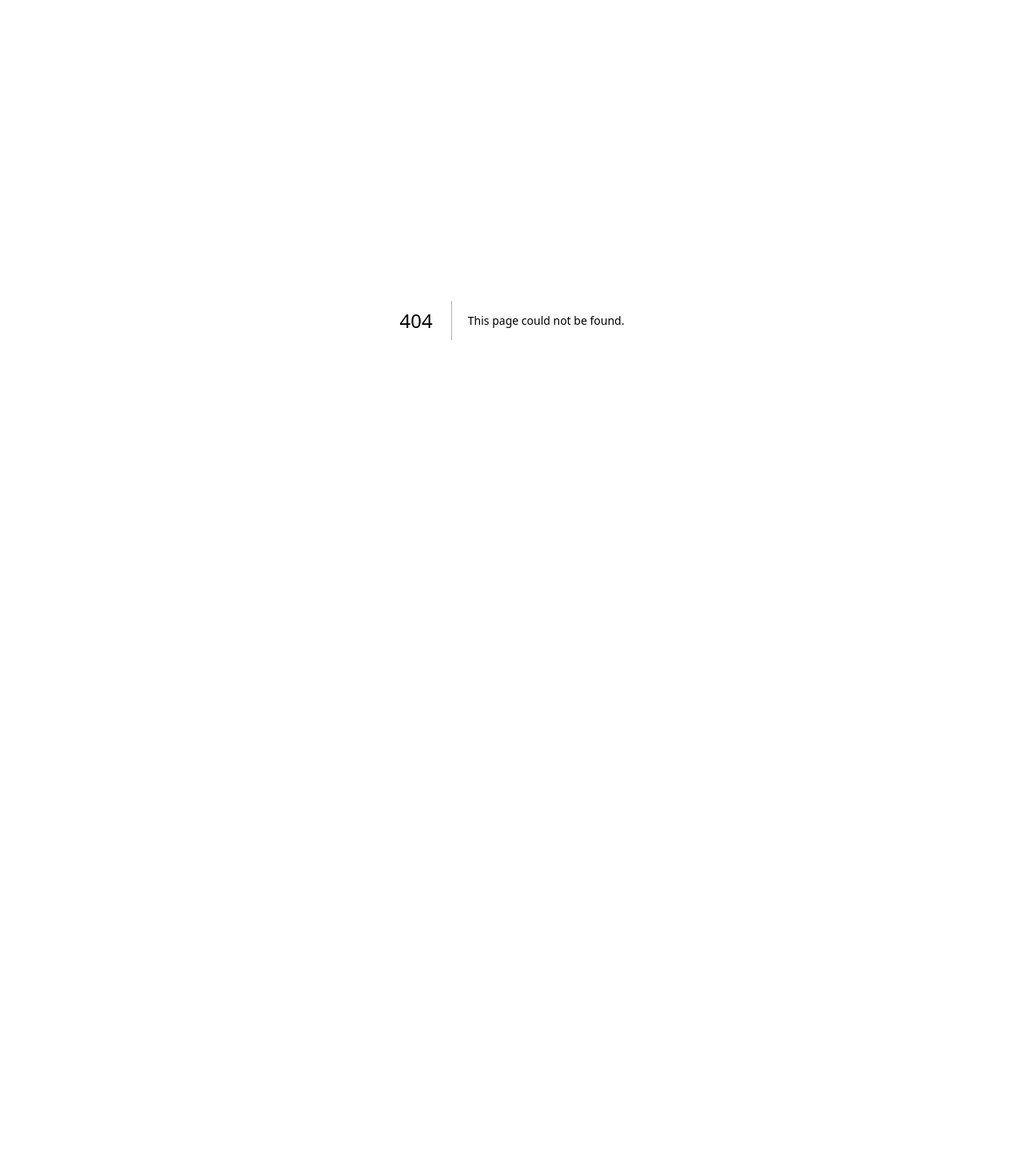
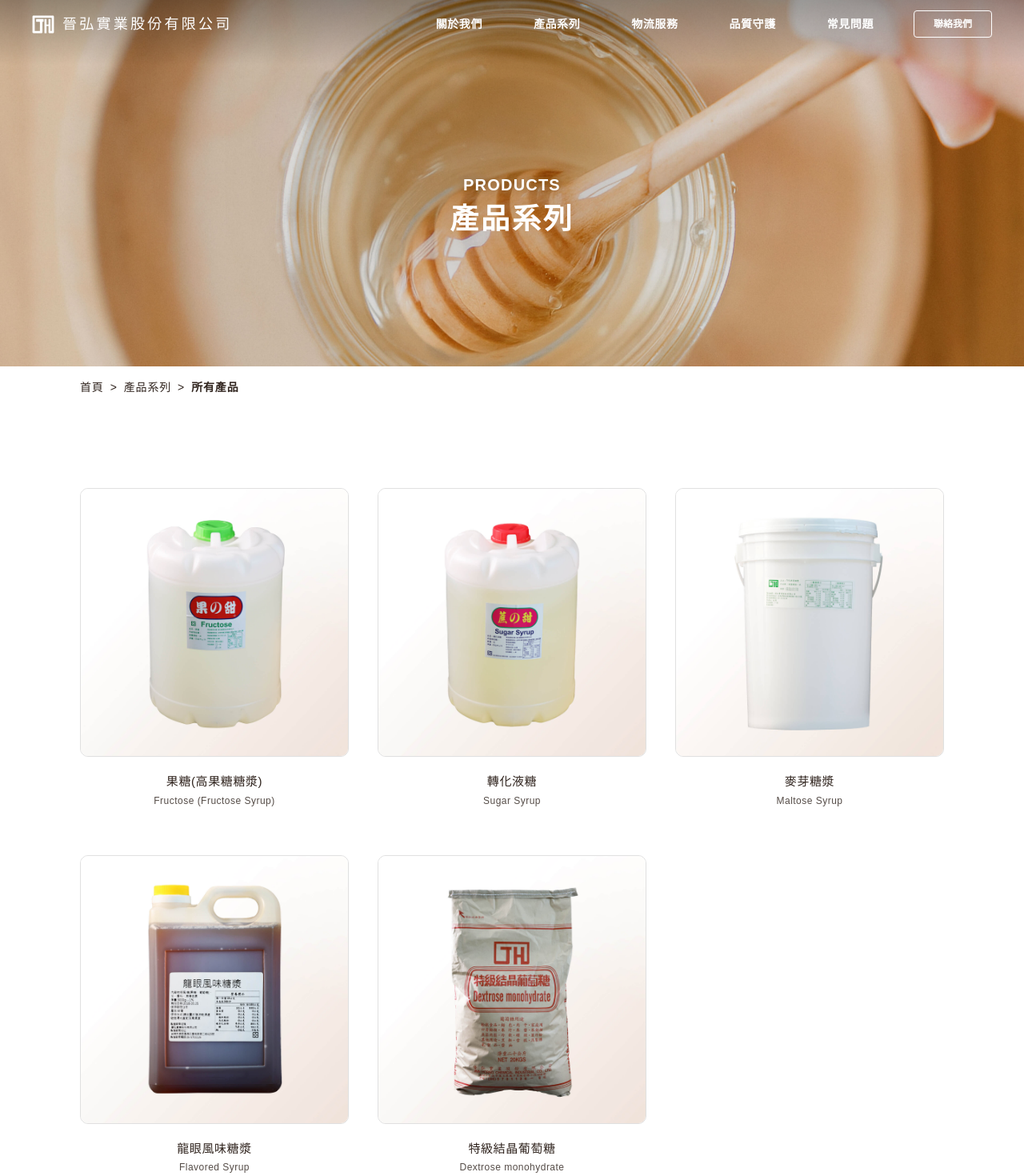
Before and after one commit to j606888/jinnhorng, a Next.js app: page /products in a window 1280 px wide. Before the commit this address had no page. Shown: the top 1470 px of the page at 80% size. Before the commit the page ends 800 px from the top, so only its background shows below. Built offline with nearby package versions, Linux system fonts and the light colour scheme.

Commit message:
Product list page

```diff
--- /dev/null
+++ b/src/app/products/page.js
@@ -0,0 +1,9 @@
+'use client'
+
+import ProductList from "@/features/ProductPage/ProductList";
+
+const ProductListPage = () => {
+  return <ProductList />;
+};
+
+export default ProductListPage;
--- a/src/features/HomePage/Products.jsx
+++ b/src/features/HomePage/Products.jsx
@@ -6,7 +6,7 @@ import ArrowLarge from "@/components/icons/ArrowLarge";
 import { clsx } from "clsx";
 import { motion } from "motion/react";
 
-const PRODUCTS = [
+export const PRODUCTS = [
   {
     name: "果糖(高果糖糖漿)",
     enName: "Fructose (Fructose Syrup)",
--- /dev/null
+++ b/src/features/ProductPage/ProductList/Hero.jsx
@@ -0,0 +1,12 @@
+const Hero = () => {
+  return <section className="relative w-full h-[360px] bg-[url('/images/products/banner.jpg')] bg-cover bg-center bg-no-repeat flex flex-col items-center justify-center z-1 overflow-hidden lg:h-[458px]">
+    <div className='mt-[60px] text-center z-2'>
+      <h2 className='text-white font-ar text-xl font-semibold tracking-[1.2px] mb-[2px] uppercase [text-shadow:0_0_8.1px_rgba(0,0,0,0.25)]'>Products</h2>
+      <h1 className='text-white text-[36px] font-bold tracking-[2.88px]'>產品系列</h1>
+    </div>
+    <div className="absolute top-0 left-0 w-full h-[90px]" style={{ background: 'linear-gradient(0deg, rgba(0, 0, 0, 0.00) 9.34%, rgba(0, 0, 0, 0.30) 100%)' }}></div>
+    <div className="absolute top-[120px] left-1/2 -translate-x-1/2 w-[354px] h-[170px] rounded-[354px] blur-[100px] bg-[rgba(48,36,30,0.23)] z-1" />
+  </section>;
+};
+
+export default Hero;
--- /dev/null
+++ b/src/features/ProductPage/ProductList/Products.jsx
@@ -0,0 +1,45 @@
+import { PRODUCTS } from "@/features/HomePage/Products";
+
+const Products = () => {
+  return (
+    <>
+      <section className="relative">
+        <div className="flex gap-2 px-5 py-4 text-sm tracking-[0.84px] font-normal text-[#30241E] md:px-10 lg:px-15 max-w-[1080px] mx-auto xl:px-0">
+          <span>首頁</span>
+          <span>{">"}</span>
+          <span>產品系列</span>
+          <span>{">"}</span>
+          <span className="font-bold">所有產品</span>
+        </div>
+        <div className="px-5 pt-15 pb-20 text-center md:px-10 lg:px-15 lg:pt-20 lg:pb-30 xl:pt-25 max-w-[1080px] mx-auto xl:px-0">
+          <div className="grid grid-cols-1 md:grid-cols-3 gap-15 md:gap-9 md:gap-y-10 lg:gap-y-15">
+            {PRODUCTS.map((item) => (
+              <div
+                key={item.enName}
+                className="flex flex-col gap-5 items-center cursor-pointer group"
+              >
+                <div className="border border-[#E0E0E0] bg-white rounded-[10px] overflow-hidden max-w-[340px]">
+                  <img
+                    src={item.image}
+                    alt={item.enName}
+                    className="w-full group-hover:scale-102 transition-all duration-500"
+                  />
+                </div>
+                <div>
+                  <p className="text-deep-brown text-[15px] font-medium tracking-[0.6px] mb-1">
+                    {item.name}
+                  </p>
+                  <p className="text-deep-brown/[0.82] text-xs tracking-[0.48px]">
+                    {item.enName}
+                  </p>
+                </div>
+              </div>
+            ))}
+          </div>
+        </div>
+      </section>
+    </>
+  );
+};
+
+export default Products;
--- /dev/null
+++ b/src/features/ProductPage/ProductList/index.jsx
@@ -0,0 +1,19 @@
+import Navbar from "@/components/Navbar";
+import Hero from "./Hero";
+import Products from "./Products";
+import ContactUs from "@/features/shared/ContactUs";
+import Footer from "@/features/shared/Footer";
+
+const ProductList = () => {
+  return (
+    <>
+      <Navbar white />
+      <Hero />
+      <Products />
+      <ContactUs />
+      <Footer />
+    </>
+  );
+};
+
+export default ProductList;
```
Also changed, not shown: public/images/products/banner.jpg (added).
